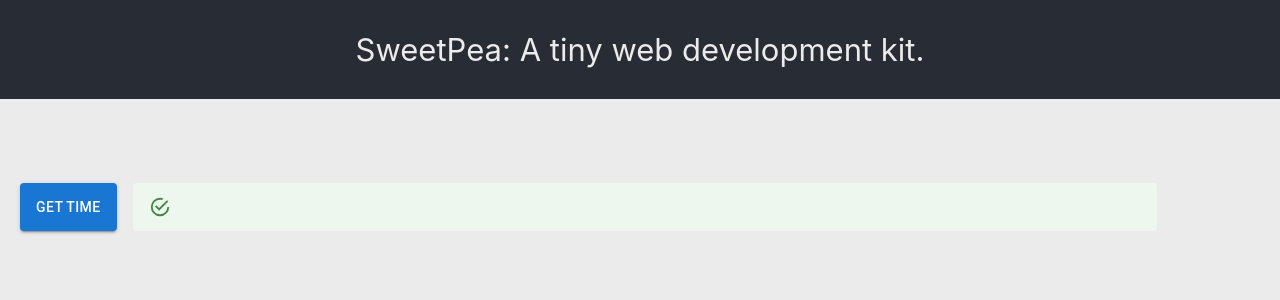
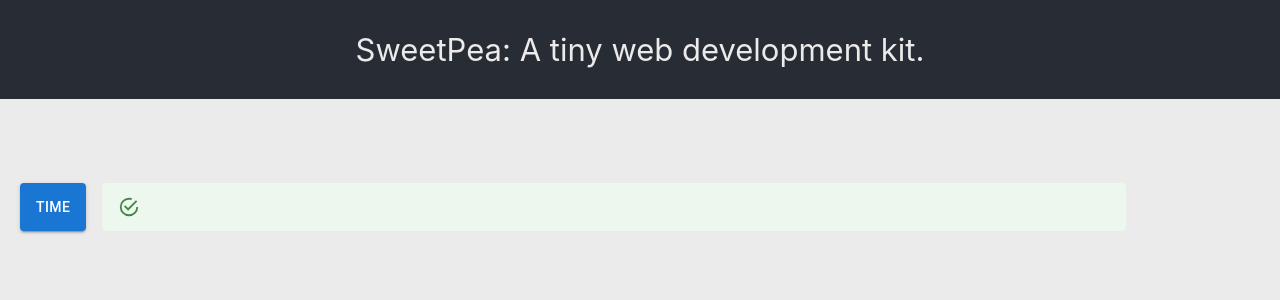
Before and after one commit to eleblanc-ai/SweetPea, a React (Create React App) app in the folder website/: page / in a window 1280 px wide. Shown: the top 300 px of the page. Built offline with nearby package versions, Linux system fonts and the light colour scheme.

Commit message:
New screenshots for README.md.

```diff
--- a/website/src/App.js
+++ b/website/src/App.js
@@ -47,7 +47,7 @@ function App() {
                 {/* Demo button -- edit style in App.css */}
                 {/* On click, demo button will call fetchTestMessage */}
                 <Stack className="App-main-stack" spacing={2} direction="row">
-                    <Button variant="contained" onClick={fetchTimeString}>Get Time</Button>
+                    <Button variant="contained" onClick={fetchTimeString}>Time</Button>
                     <Alert className="alert-response" severity="success">{timeString}</Alert>
                 </Stack>
 
```
Also changed, not shown: 7 other files (tests, documents, lock files or other folders).
